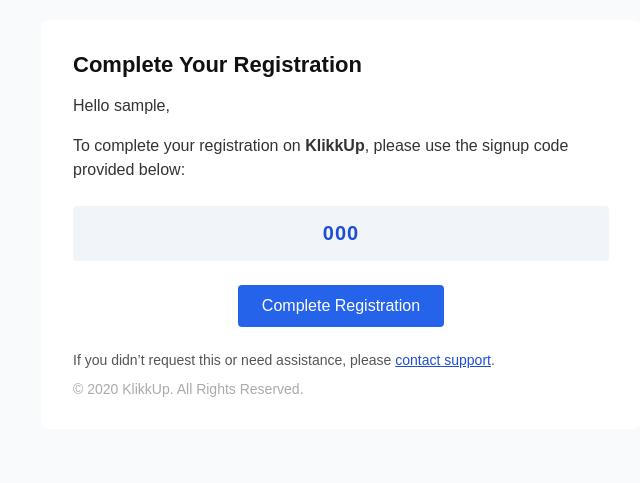
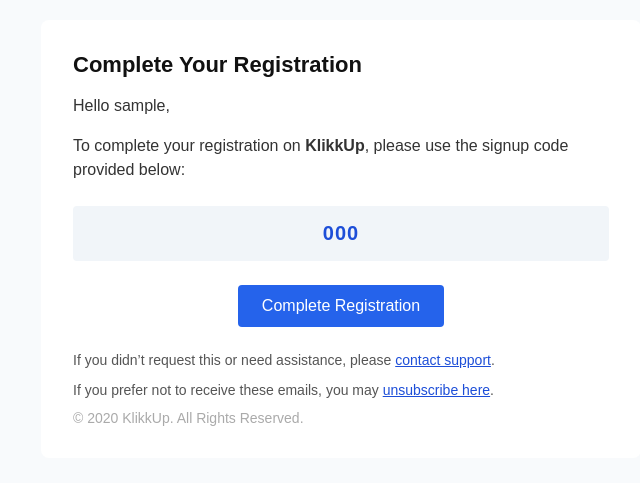
Before and after one commit to Abmichael01/klikk-up-backend, a Django app: template api/templates/coupon-code.html in a window 1280 px wide. Shown: the top 483 px of the page, without its empty margins (299-939 px from the left). Run offline with Django 5.2, Linux system fonts and the light colour scheme; the template is opened without the code that fills it: most values are stand-ins (such as "Sample title", 1, 10 or a date in 2020).

Commit message:
made few changes

```diff
--- a/api/templates/coupon-code.html
+++ b/api/templates/coupon-code.html
@@ -54,6 +54,12 @@
                 <a href="mailto:support@klikkup.com" style="color:#1d4ed8; text-decoration:underline;">contact support</a>.
               </p>
 
+              <!-- Unsubscribe Link -->
+              <p style="font-size:14px; color:#555555; margin:10px 0 0 0; line-height:1.4;">
+                If you prefer not to receive these emails, you may
+                <a href="{{ unsubscribe_url }}" style="color:#1d4ed8; text-decoration:underline;">unsubscribe here</a>.
+              </p>
+
               <!-- Footer Year -->
               <p style="font-size:14px; color:#aaa; margin:10px 0 0 0;">
                 &copy; {{ year }} KlikkUp. All Rights Reserved.
```
